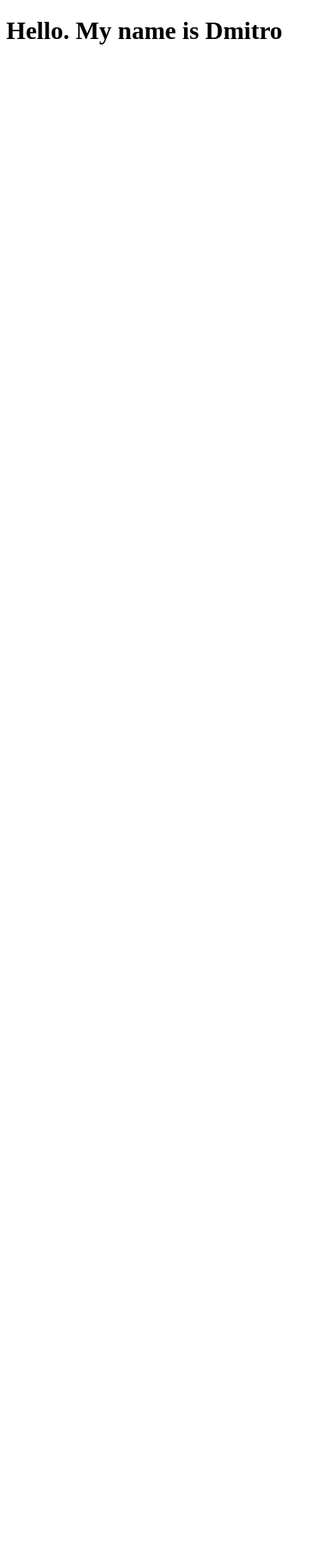
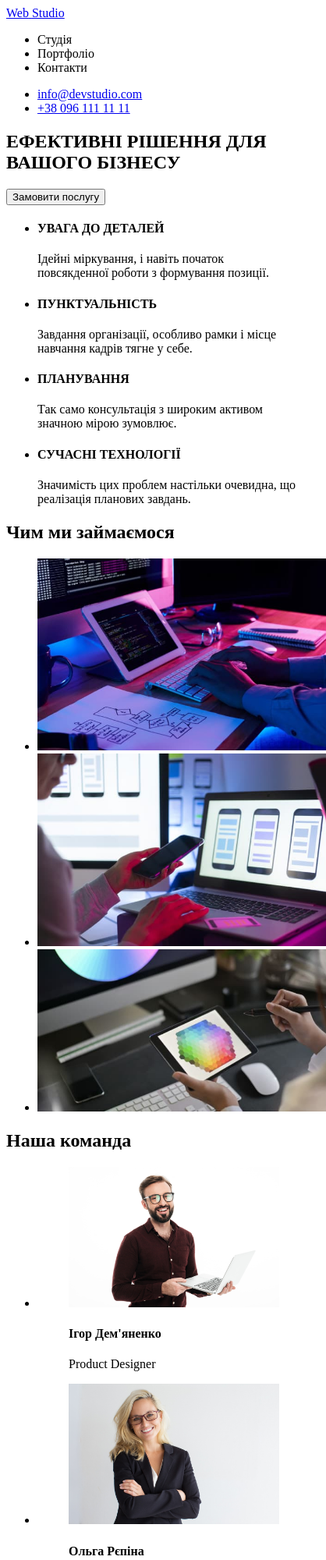
Before and after one commit to LehezaDmytro/goit-markup-hw-01, a plain HTML site: page index.html in a window 390 px wide. Shown: the top 2000 px of the page at 78% size, 418 px wide, since content can reach past the window. Before the commit the page ends 844 px from the top, so only its background shows below. Drawn offline with Linux system fonts and the light colour scheme.

Commit message:
Виконо HTML-розмітку макету

```diff
--- a/index.html
+++ b/index.html
@@ -1,12 +1,127 @@
 <!DOCTYPE html>
-<html lang="en">
+<html lang="uk">
 <head>
-    <meta charset="UTF-8">
-    <meta http-equiv="X-UA-Compatible" content="IE=edge">
-    <meta name="viewport" content="width=device-width, initial-scale=1.0">
-    <title>Document</title>
+  <meta charset="UTF-8">
+  <meta http-equiv="X-UA-Compatible" content="IE=edge">
+  <meta name="viewport" content="width=device-width, initial-scale=1.0">
+  <title>Document</title>
 </head>
 <body>
-    <h1>Hello. My name is Dmitro</h1>
+  <!-- Header -->
+  <header class="header">
+    <!-- Logo in header -->
+    <a class="header-logo" href="https://lehezadmytro.github.io/goit-markup-hw-01/">
+      <span class="logo-text(web)">Web</span>
+      <span class="logo-text(Studio)-header">Studio</span>
+    </a>
+    <!-- Menu Nav -->
+    <nav>
+      <ul class="navigation-items">
+        <li class="navigation-item">Студія</li>
+        <li class="navigation-item">Портфоліо</li>
+        <li class="navigation-item">Контакти</li>
+      </ul>
+    </nav>
+    <!-- Contacts in header -->
+    <ul class="Contacts-in-header">
+      <li class="mail-in-header"><a href="mailto:info@devstudio.com">info@devstudio.com</a></li>
+      <li class="tel-in-header"><a href="tel:+380961111111">+38 096 111 11 11</a></li>
+    </ul>
+  </header>
+  <!-- Main -->
+  <main class="main">
+    <!-- Hat -->
+    <section class="section-hat">
+      <h1 class="title">ЕФЕКТИВНІ РІШЕННЯ ДЛЯ ВАШОГО БІЗНЕСУ</h1>
+      <button class="button" type="button">Замовити послугу</button>
+    </section>
+    <!-- features -->
+    <section class="features">
+      <ul class="features-items">
+        <li>
+          <h4 class="feature-title">УВАГА ДО ДЕТАЛЕЙ</h4>
+          <p class="feature-item">Ідейні міркування, і навіть початок повсякденної роботи з формування позиції.</p>
+        </li>
+        <li>
+          <h4 class="feature-title">ПУНКТУАЛЬНІСТЬ</h4>
+          <p class="feature-item">Завдання організації, особливо рамки і місце навчання кадрів тягне у себе.</p>
+        </li>
+        <li>
+          <h4 class="feature-title">ПЛАНУВАННЯ</h4>
+          <p class="feature-item">Так само консультація з широким активом значною мірою зумовлює.</p>
+        </li>
+        <li>
+          <h4 class="feature-title">СУЧАСНІ ТЕХНОЛОГІЇ</h4>
+          <p class="feature-item">Значимість цих проблем настільки очевидна, що реалізація планових завдань.</p>
+        </li>
+      </ul>
+    </section>
+    <!-- Work -->
+    <section class="work">
+      <h2 class="work-title">Чим ми займаємося</h2>
+      <ul class="work-items">
+        <li class="work-item"><img src="images/close-up-image-programer-working-his-desk-office.jpg" alt="крупним планом зображення програміста, який працює на робочому столі в офісі" width="370"></li>
+        <li class="work-item"><img src="images/web-ui-designers-are-developing-application-smartphones-team-creators-is-working-interface-mobile-phones.jpg" alt="дизайнери веб-інтерфейсу розробляють програми для смартфонів, команда творців працює над інтерфейсом мобільних телефонів" width="370"></li>
+        <li class="work-item"><img src="images/creative-artist-web-design-with-working-colour-selection-graphic-tablet.jpg" alt="творчий художник веб-дизайн із робочим графічним планшетом із вибором кольорів" width="370"></li>
+      </ul>
+    </section>
+    <!-- Team -->
+    <section class="team">
+      <h2 class="team-title">Наша команда</h2>
+      <ul class="team-items">
+        <li class="team-item">
+          <figure>
+            <img src="images/Ihor-Dem'yanenko.jpg" alt="Ігор Дем'яненко" width="270">
+            <figcaption>
+              <h4 class="name">Ігор Дем'яненко</h4>
+              <p class="position">Product Designer</p>
+            </figcaption>
+          </figure>
+        </li>
+        <li class="team-item">
+          <figure>
+            <img src="images/Olʹha-Ryepina.jpg" alt="Ольга Рєпіна" width="270">
+            <figcaption>
+              <h4 class="name">Ольга Рєпіна</h4>
+              <p class="position">Frontend Developer</p>
+            </figcaption>
+          </figure>
+        </li>
+        <li class="team-item">
+          <figure>
+            <img src="images/Mykola-Tarasov.jpg" alt="Микола Тарасов" width="270">
+            <figcaption>
+              <h4 class="name">Микола Тарасов</h4>
+              <p class="position">Marketing</p>
+            </figcaption>
+          </figure>
+        </li>
+        <li class="team-item">
+          <figure>
+            <img src="images/Mykhaylo-Yermakov.jpg" alt="Михайло Єрмаков" width="270">
+            <figcaption>
+              <h4 class="name">Михайло Єрмаков</h4>
+              <p class="position">UI Designer</p>
+            </figcaption>
+          </figure>
+        </li>
+      </ul>
+    </section>
+  </main>
+  <!-- Footer -->
+  <footer class="footer">
+    <!-- Logo in footer -->
+    <a class="footer-logo" href="https://lehezadmytro.github.io/goit-markup-hw-01/">
+      <span class="logo-text(web)">Web</span>
+      <span class="logo-text(Studio)-footer">Studio</span>
+    </a>
+    <!-- Footer address -->
+    <address class="footer-address">
+      <ul>
+        <li class="address">м. Київ, пр-т Лесі Українки, 26</li>
+        <li class="mail-in-footer"><a href="mailto:info@devstudio.com">info@devstudio.com</a></li>
+        <li class="tel-in-footer"><a href="tel:+380961111111">+38 096 111 11 11</a></li>
+    </address>
+  </footer>
 </body>
 </html>
```
Also changed, not shown: images/Ihor-Dem'yanenko.jpg (added), images/Mykhaylo-Yermakov.jpg (added), images/Mykola-Tarasov.jpg (added), images/Olʹha-Ryepina.jpg (added), images/close-up-image-programer-working-his-desk-office.jpg (added), images/creative-artist-web-design-with-working-colour-selection-graphic-tablet.jpg (added), images/web-ui-designers-are-developing-application-smartphones-team-creators-is-working-interface-mobile-phones.jpg (added).
